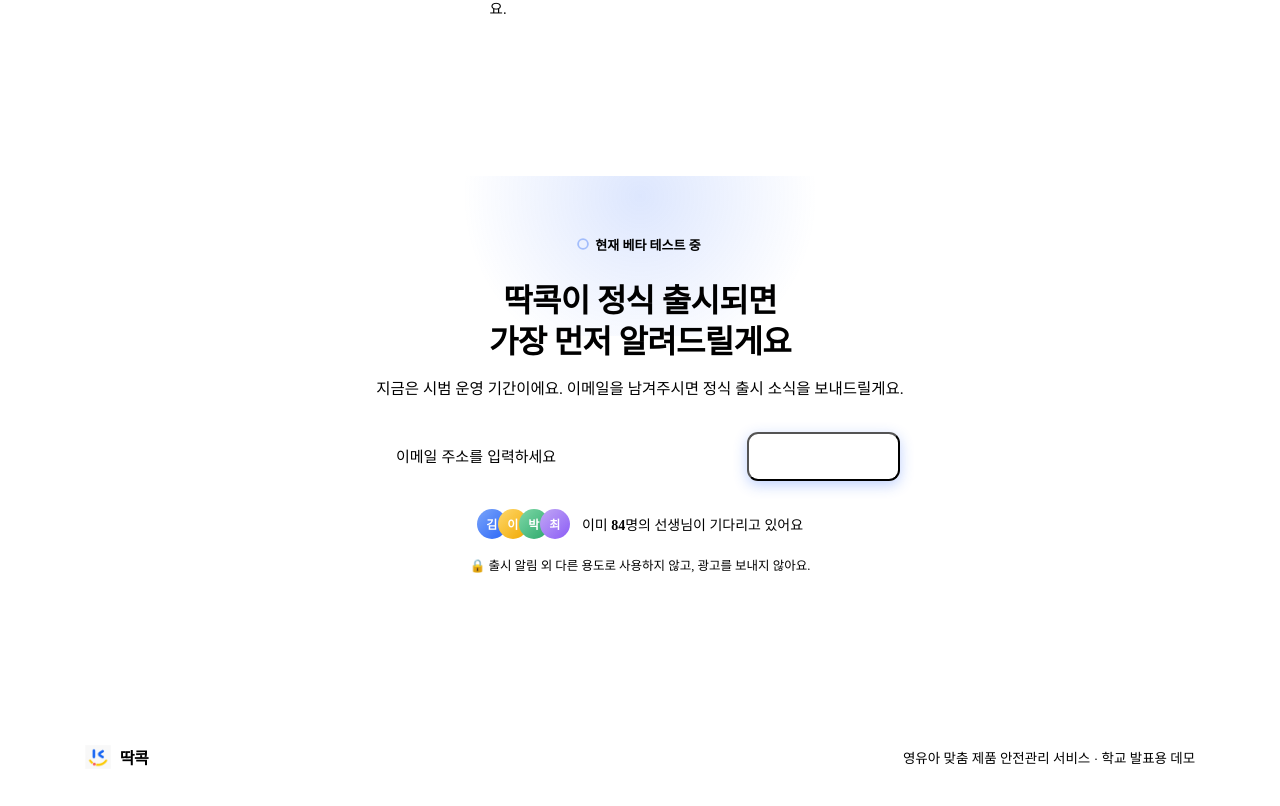
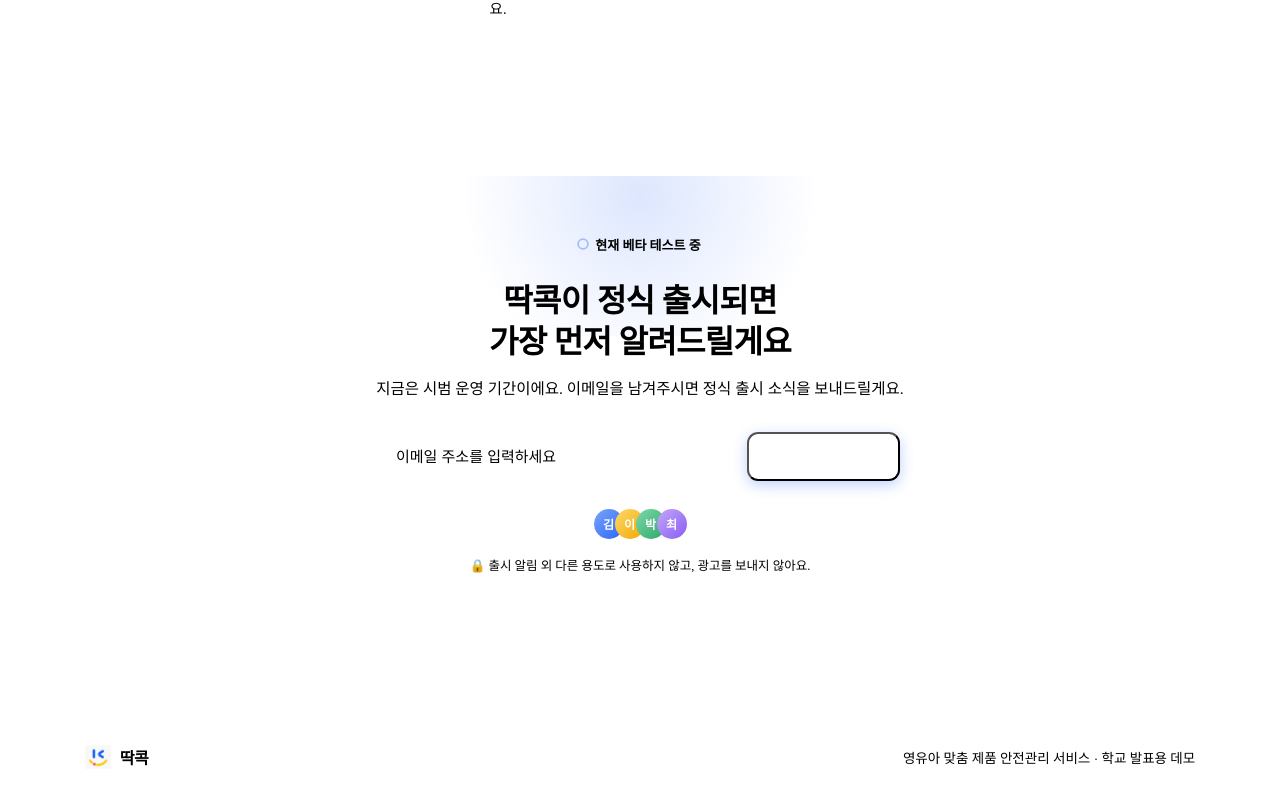
Before and after one commit to peanut-works/ddakkok-web, a React (Vite) app: page / in a window 1280 px wide. Shown: the part 5078-5884 px from the top of the page. Built offline with nearby package versions, Linux system fonts and the light colour scheme; no server answers; the HTML template or start-up script is replaced by a standard one; a web font is replaced by a local one.

Commit message:
Waitlist에서 사람 수(명) 표시 제거
Co-Authored-By: Claude Sonnet 4.6 <noreply@anthropic.com>

```diff
--- a/src/components/Waitlist.tsx
+++ b/src/components/Waitlist.tsx
@@ -86,9 +86,6 @@ export default function Waitlist() {
                   <span style={{ background: 'linear-gradient(135deg,#7FD8A8,#2BA86A)' }}>박</span>
                   <span style={{ background: 'linear-gradient(135deg,#C2A8F5,#8B5CF6)' }}>최</span>
                 </div>
-                <span className="waitlist-count">
-                  이미 <strong>{count.toLocaleString()}</strong>명의 선생님이 기다리고 있어요
-                </span>
               </div>
 
               <p className="waitlist-privacy">🔒 출시 알림 외 다른 용도로 사용하지 않고, 광고를 보내지 않아요.</p>
```
